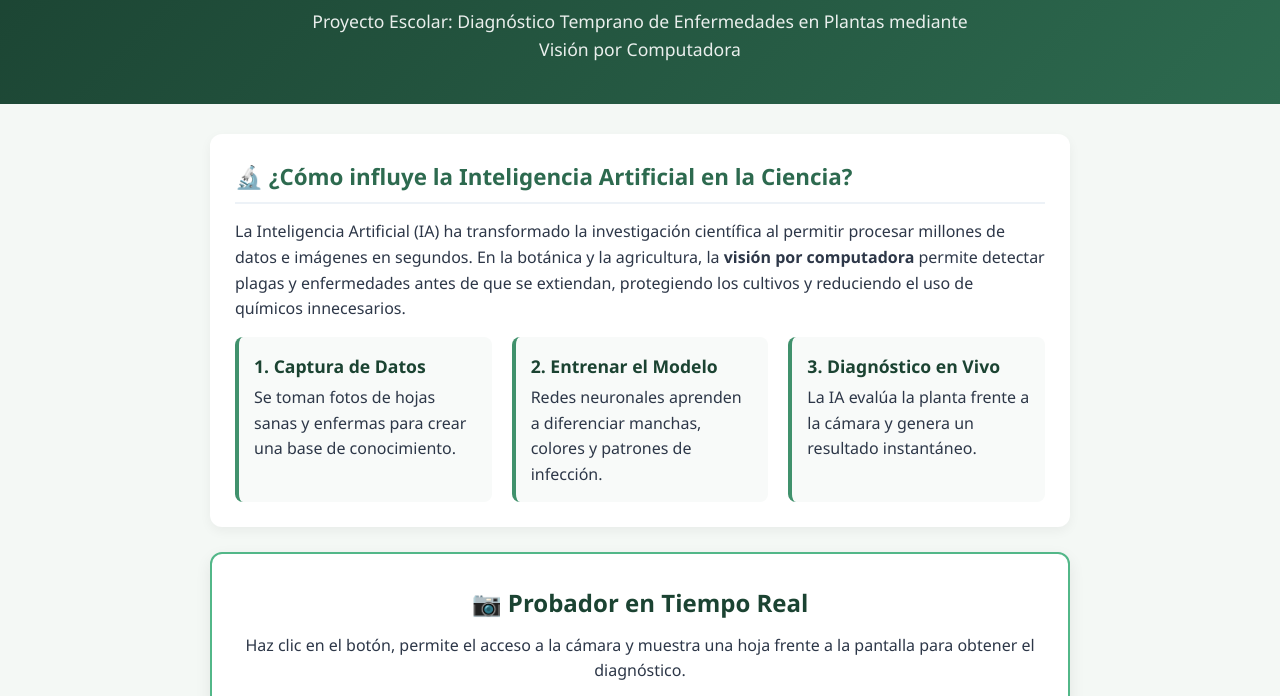
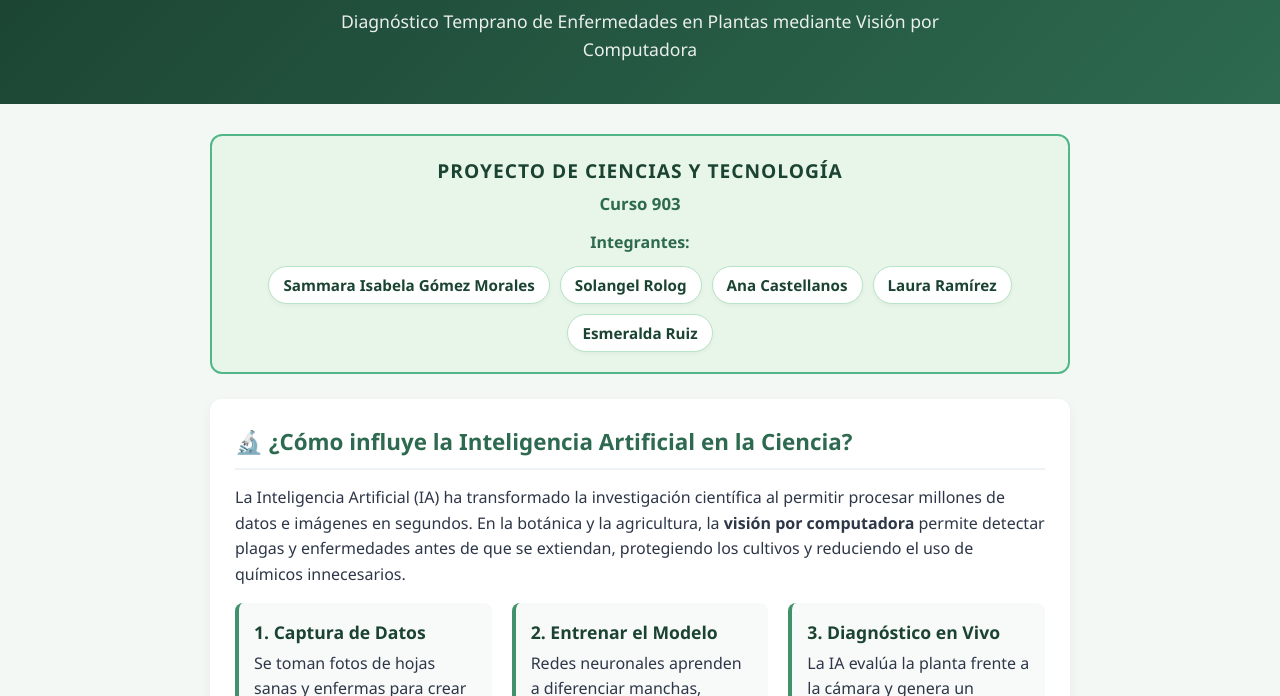
Before and after one commit to yilmersammet/diagnostico-plantas-ia, a plain HTML site: page index.html in a window 1280 px wide. Shown: the part 99-795 px from the top of the page. Drawn offline with Linux system fonts and the light colour scheme.

Commit message:
index.html

```diff
--- a/index.html
+++ b/index.html
@@ -15,6 +15,13 @@
 
         /* Contenedor Principal */
         .container { max-width: 900px; margin: 30px auto; padding: 0 20px; }
+
+        /* Tarjeta de Integrantes */
+        .team-card { background: #e8f5e9; border: 2px solid #52b788; border-radius: 12px; padding: 20px; margin-bottom: 25px; text-align: center; }
+        .team-card h3 { color: #1b4332; font-size: 1.2rem; margin-bottom: 5px; text-transform: uppercase; letter-spacing: 1px; }
+        .team-card .course { color: #2d6a4f; font-weight: bold; margin-bottom: 12px; font-size: 1.05rem; }
+        .team-members { display: flex; flex-wrap: wrap; justify-content: center; gap: 10px; margin-top: 10px; }
+        .member-badge { background: #ffffff; color: #1b4332; font-weight: 600; padding: 6px 14px; border-radius: 20px; border: 1px solid #b7e4c7; font-size: 0.95rem; box-shadow: 0 2px 4px rgba(0,0,0,0.04); }
 
         /* Secciones Teóricas */
         .section-card { background: white; border-radius: 12px; padding: 25px; margin-bottom: 25px; box-shadow: 0 4px 12px rgba(0,0,0,0.05); }
@@ -39,10 +46,24 @@
 
     <header>
         <h1>🌱 La IA en la Ciencia y la Agricultura</h1>
-        <p>Proyecto Escolar: Diagnóstico Temprano de Enfermedades en Plantas mediante Visión por Computadora</p>
+        <p>Diagnóstico Temprano de Enfermedades en Plantas mediante Visión por Computadora</p>
     </header>
 
     <div class="container">
+
+        <!-- Ficha del Grupo -->
+        <div class="team-card">
+            <h3>Proyecto de Ciencias y Tecnología</h3>
+            <p class="course">Curso 903</p>
+            <p style="font-weight: 600; color: #2d6a4f; margin-bottom: 8px;">Integrantes:</p>
+            <div class="team-members">
+                <span class="member-badge">Sammara Isabela Gómez Morales</span>
+                <span class="member-badge">Solangel Rolog</span>
+                <span class="member-badge">Ana Castellanos</span>
+                <span class="member-badge">Laura Ramírez</span>
+                <span class="member-badge">Esmeralda Ruiz</span>
+            </div>
+        </div>
 
         <!-- Sección 1: Introducción Teórica -->
         <div class="section-card">
@@ -83,7 +104,7 @@
     </div>
 
     <footer>
-        <p>Proyecto sobre IA y Ciencia • Creado con TensorFlow.js y Teachable Machine</p>
+        <p>Proyecto de Ciencias y Tecnología • Curso 903 • Creado con TensorFlow.js y Teachable Machine</p>
     </footer>
 
     <!-- Scripts de TensorFlow.js -->
```
